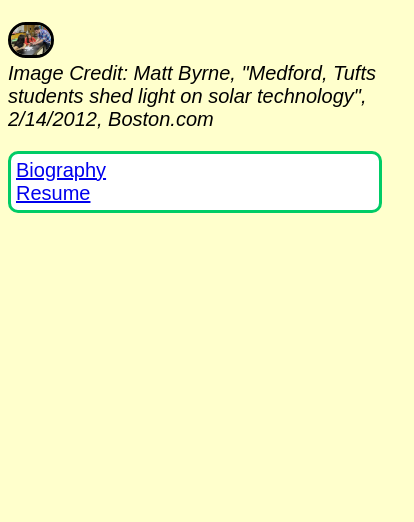
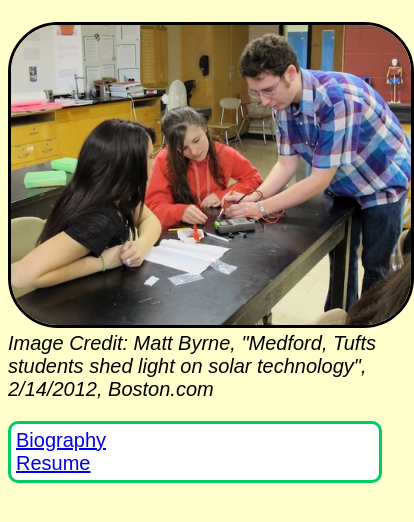
Before and after one commit to drdupont/drdupont.github.com, a plain HTML site: page index.html in a window 390 px wide. Shown: the part 132-654 px from the top of the page, 414 px wide, since content can reach past the window. Drawn offline with Linux system fonts and the light colour scheme.

Commit message:
made image height larger (mobile)

```diff
--- a/mobile.css
+++ b/mobile.css
@@ -18,4 +18,4 @@ background-color:white; border-radius:10px;}
 p{padding:5px;}
 
 img{display:inline;border-style:solid; border-width: 3px;
-border-color:black; border-radius:50px; height:30px}
+border-color:black; border-radius:50px; height:300px}
```
